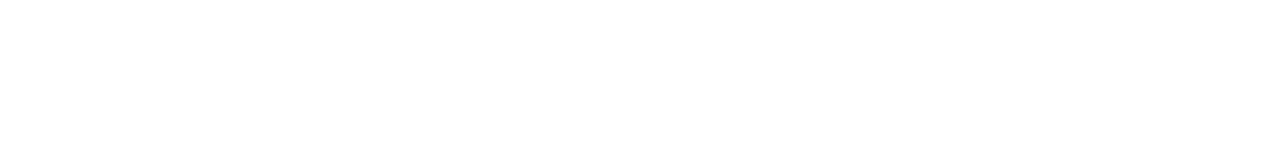
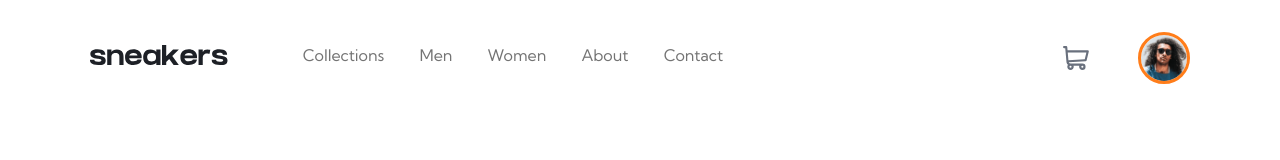
Before and after one commit to ExpertoMontanero/ecommerce-product-page-FM, a plain HTML site: page index.html in a window 1280 px wide. Drawn offline with nearby package versions, Linux system fonts and the light colour scheme.

Commit message:
Add files via upload
navbar in progress

```diff
--- a/index.html
+++ b/index.html
@@ -1,17 +1,62 @@
 <!DOCTYPE html>
 <html lang="en">
+
 <head>
   <meta charset="UTF-8">
-  <meta name="viewport" content="width=device-width, initial-scale=1.0"> <!-- displays site properly based on user's device -->
+  <meta name="viewport" content="width=device-width, initial-scale=1.0">
+  <!-- displays site properly based on user's device -->
+  <!-- BOOTSTRAP -->
 
   <link rel="icon" type="image/png" sizes="32x32" href="./images/favicon-32x32.png">
-
+  <!-- BOOTSTRAP 5 -->
+  <link href="https://cdn.jsdelivr.net/npm/bootstrap@5.2.3/dist/css/bootstrap.min.css" rel="stylesheet">
+  <script src="https://cdn.jsdelivr.net/npm/bootstrap@5.2.3/dist/js/bootstrap.bundle.min.js"></script>
+  <!-- CSS -->
+  <link rel="stylesheet" href="styles/style.css">
   <title>Frontend Mentor | E-commerce product page</title>
 
   <!-- Feel free to remove these styles or customise in your own stylesheet 👍 -->
 
 </head>
+
 <body>
+  <nav class="navbar navbar-expand-lg">
+    <img class="navbar-brand me-auto" href="#" src="./images/logo.svg">
+    <button class="navbar-toggler" type="button" data-bs-toggle="collapse" data-bs-target="#navbarSupportedContent"
+      aria-controls="navbarSupportedContent" aria-expanded="false" aria-label="Toggle navigation">
+      <span class="navbar-toggler-icon"></span>
+    </button>
+    <div class="collapse navbar-collapse" id="navbarSupportedContent">
+      <ul class="navbar-nav me-auto">
+        <!-- Dropdown features -->
+        <li class="nav-item">
+          <a class="nav-link" href="#">Collections</a>
+        </li>
+        </li>
+        <!-- Dropdown Company -->
+        <li class="nav-item">
+          <a class="nav-link" href="#">Men</a>
+        </li>
+        </li>
+        <!-- Other links -->
+        <li class="nav-item">
+          <a class="nav-link" href="#">Women</a>
+        </li>
+        <li class="nav-item">
+          <a class="nav-link" href="#">About</a>
+        </li>
+        <li class="nav-item">
+          <a class="nav-link" href="#">Contact</a>
+        </li>
+      </ul>
+    </div>
+    <div class="no-collapse-item">
+      <button id="cart-btn" class="btn"></button>
+    </div>
+    <div class="no-collapse-item">
+      <button id="user-btn" class="btn"></button>
+    </div>
+  </nav>
 
   <!-- Collections
   Men
@@ -34,4 +79,5 @@
   Add to cart
    -->
 </body>
+
 </html>
--- /dev/null
+++ b/styles/style.css
@@ -0,0 +1,81 @@
+/* font */
+@import url('https://fonts.googleapis.com/css2?family=Kumbh+Sans:wght@400;700&display=swap');
+
+/* colors */
+:root {
+    /* Primary */
+
+    --orange: hsl(26, 100%, 55%);
+    --pale-orange: hsl(25, 100%, 94%);
+
+    /* Neutral */
+    --very-dark-blue: hsl(220, 13%, 13%);
+    --dark-grayish-blue: hsl(219, 9%, 45%);
+    --grayish-blue: hsl(220, 14%, 75%);
+    --light-grayish-blue: hsl(223, 64%, 98%);
+    --white: hsl(0, 0%, 100%);
+    --black: hsl(0, 0%, 0%);
+    /* (with 75% opacity for lightbox background) */
+}
+
+body {
+    position: relative;
+    margin: 2em 7%;
+    padding: 0;
+    position: relative;
+    font-family: 'Kumbh Sans', sans-serif;
+}
+
+/* NAVBAR CUSTOMIZATION */
+.navbar-toggler {
+    order: -1;
+}
+
+.navbar-collapse {
+    width: 300px;
+    height: 20px;
+}
+/* margin from brand logo */
+.navbar-nav {
+    margin-left: 3em;
+}
+
+/* navbar links margin */
+.nav-item {
+    margin-left: 1.2em;
+}
+
+/* user and cart buttons */
+.btn {
+    position: absolute;
+    top: 0;
+    right: 0;
+    width: 52px;
+    height: 52px;
+    border: none;
+    cursor: pointer;
+}
+
+/* user icon */
+#user-btn {
+    background-image: url('../images/image-avatar.png');
+    background-size: cover;
+    background-repeat: no-repeat;
+    border: solid;
+    border-width: 3px;
+    border-radius: 50%;
+    border-color: var(--orange);
+}
+
+/* cart icon */
+#cart-btn {
+    background-image: url('../images/icon-cart.svg');
+    background-position: 50%;
+    background-size: 50%;
+    background-repeat: no-repeat;
+    margin-right: 5.5em;
+}
+
+#cart-btn:hover {
+    filter: brightness(0%);
+}
```
